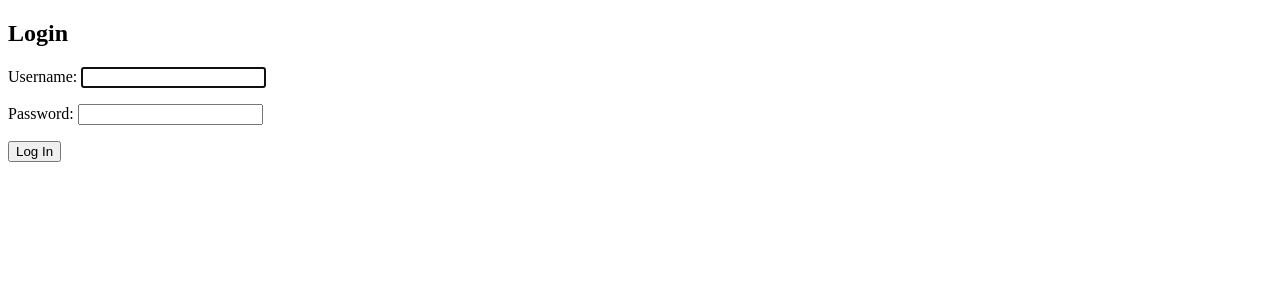
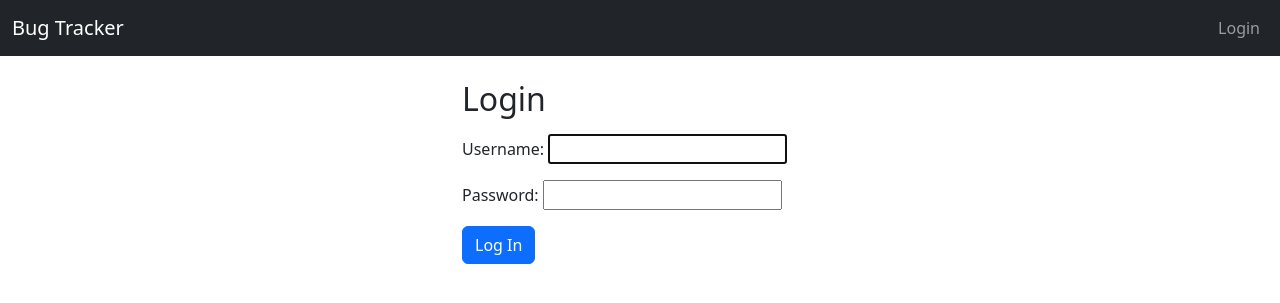
Before and after one commit to armohammed80/bug-tracker, a Django app: page /accounts/login/ in a window 1280 px wide. Shown: the top 303 px of the page. Run offline with Django 5.2, Linux system fonts and the light colour scheme.

Commit message:
Create login.html

```diff
--- a/bugtracker/tracker/templates/registration/login.html
+++ b/bugtracker/tracker/templates/registration/login.html
@@ -1,15 +1,14 @@
-<!DOCTYPE html>
-<html lang="en">
-<head>
-    <meta charset="UTF-8">
-    <title>Login to Bug Tracker</title>
-</head>
-<body>
-    <h2>Login</h2>
-    <form method="post">
-        {% csrf_token %}
-        {{ form.as_p }}
-        <button type="submit">Log In</button>
-    </form>
-</body>
-</html>
+{% extends "tracker/base.html" %}
+{% block title %}Login{% endblock %}
+{% block content %}
+<div class="row justify-content-center">
+    <div class="col-md-4 form-container">
+        <h2 class="mb-3">Login</h2>
+        <form method="post">
+            {% csrf_token %}
+            {{ form.as_p }}
+            <button type="submit" class="btn btn-primary">Log In</button>
+        </form>
+    </div>
+</div>
+{% endblock %}
```
